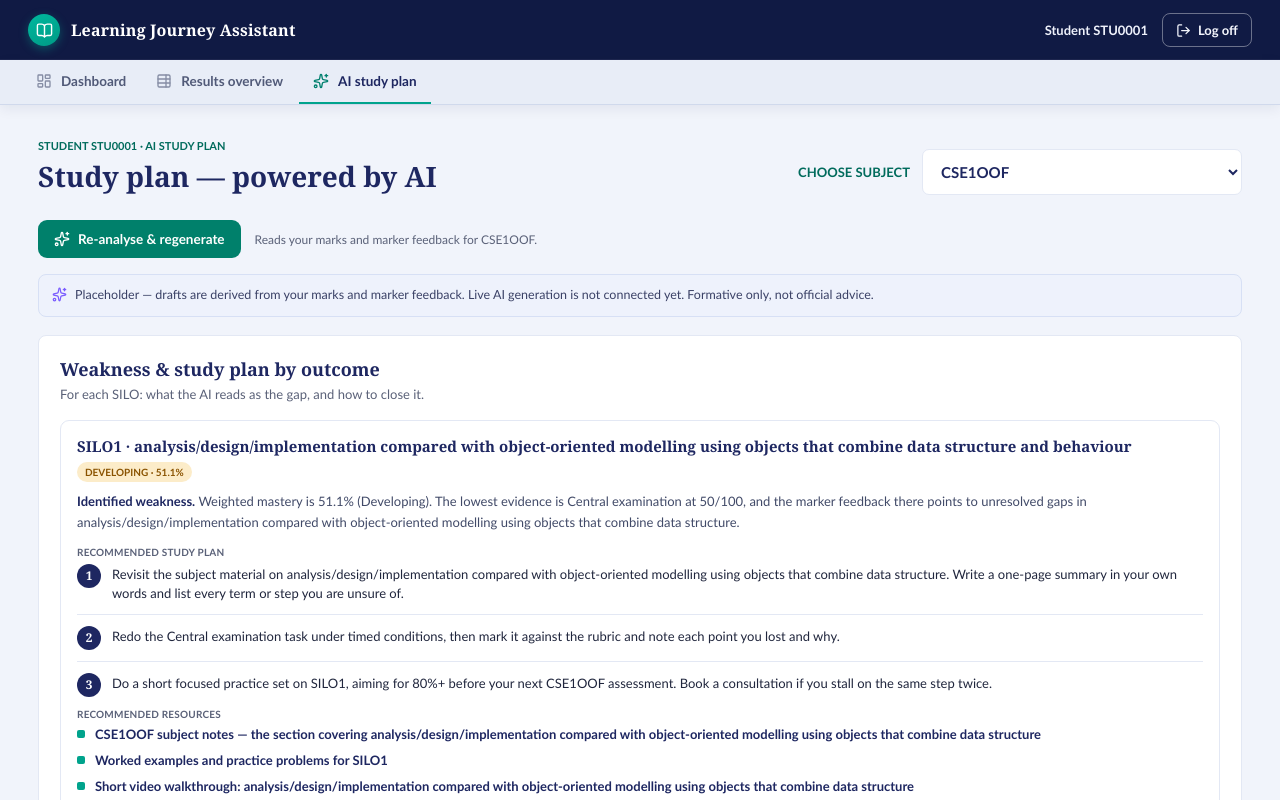
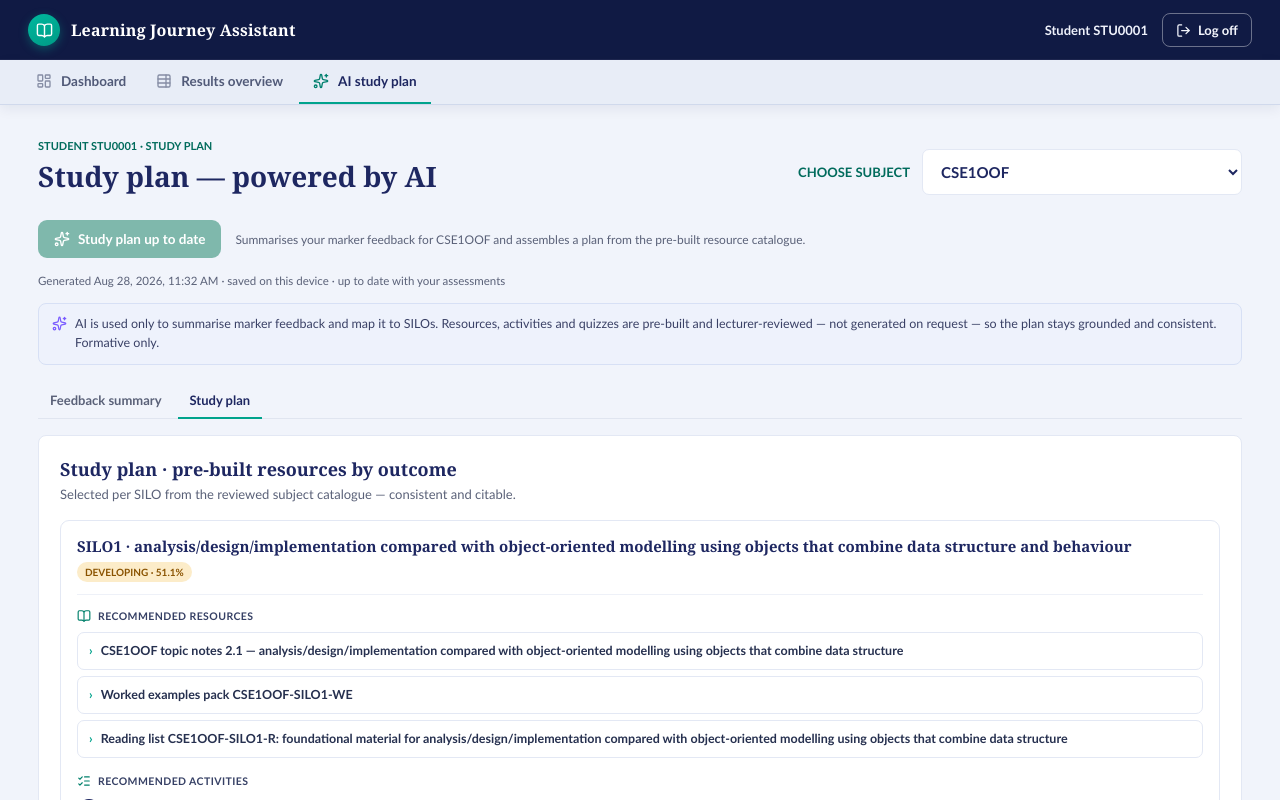
Before and after one commit to Kartik0219/learning-journey-assistant, a React (Vite) app in the folder frontend/: page /study-plan in a window 1280 px wide. Both pictures are taken after a click on the button "Analyse and generate study plan". Shown: the top 800 px of the page. Built offline with nearby package versions, Linux system fonts and the light colour scheme.

Commit message:
feat: enhance AI study plan functionality with feedback summarization and resource mapping

```diff
--- a/frontend/src/App.css
+++ b/frontend/src/App.css
@@ -62,9 +62,19 @@
 .generate-btn { align-items: center; background: #00806b; border: 0; border-radius: 9px; color: #fff; cursor: pointer; display: inline-flex; font: inherit; font-size: 13.5px; font-weight: 700; gap: 8px; padding: 11px 16px; transition: background .14s ease, transform .05s ease; }
 .generate-btn:hover:not(:disabled), .generate-btn:focus-visible:not(:disabled) { background: #006b5a; }
 .generate-btn:active:not(:disabled) { transform: translateY(1px); }
-.generate-btn:disabled { background: #7fb8ac; cursor: progress; }
+.generate-btn:disabled { background: #7fb8ac; cursor: not-allowed; }
 .generate-btn:focus-visible { outline: 2px solid #00c2a8; outline-offset: 2px; }
+.generate-btn--ghost { background: #fff; border: 1px solid #c9d3e8; color: #1e2761; }
+.generate-btn--ghost:hover:not(:disabled), .generate-btn--ghost:focus-visible:not(:disabled) { background: #f1f4fb; border-color: #00806b; }
+.generate-btn--ghost:disabled { background: #f4f6fb; border-color: #dfe4f0; color: #9aa1b8; }
 .generate-hint { color: #5a6178; font-size: 12px; }
+.generate-meta { color: #5a6178; font-size: 11.5px; margin: 0 0 16px; }
+.subtabs { border-bottom: 1px solid #e0e5f0; display: flex; gap: 4px; margin: 0 0 16px; }
+.subtab { background: transparent; border: 0; border-bottom: 2px solid transparent; color: #5a6178; cursor: pointer; font: inherit; font-size: 13px; font-weight: 700; margin-bottom: -1px; padding: 9px 12px; transition: color .12s ease, border-color .12s ease; }
+.subtab:hover:not(:disabled) { color: #1e2761; }
+.subtab[aria-selected="true"] { border-bottom-color: #00a38c; color: #1e2761; }
+.subtab:disabled { color: #aab1c4; cursor: not-allowed; }
+.subtab:focus-visible { outline: 2px solid #00a38c; outline-offset: -2px; }
 .plan-empty p { color: #5a6178; font-size: 13px; line-height: 1.6; margin: 0; }
 .plan-empty strong { color: #1e2761; }
 .ai-note { align-items: flex-start; background: #eef2fc; border: 1px solid #d7e0f5; border-radius: 8px; color: #3a4166; display: flex; font-size: 12.5px; gap: 8px; line-height: 1.5; margin: 0 0 18px; padding: 11px 13px; }
@@ -76,6 +86,27 @@
 .plan-weakness { color: #414a68; font-size: 13px; line-height: 1.6; margin: 0 0 13px; }
 .plan-weakness strong { color: #1e2761; }
 .plan-steps__label { color: #5a6178; font-size: 10px; font-weight: 800; letter-spacing: .02em; margin: 0 0 6px; text-transform: uppercase; }
+
+/* Study plan tab - icon-headed catalogue groups */
+.plan-card .plan-item__head { border-bottom: 1px solid #eef1f8; margin-bottom: 14px; padding-bottom: 12px; }
+.plan-group + .plan-group { margin-top: 16px; }
+.plan-group__head { align-items: center; color: #364065; display: flex; font-size: 10.5px; font-weight: 800; gap: 7px; letter-spacing: .04em; margin: 0 0 9px; text-transform: uppercase; }
+.plan-group__head svg { color: #00806b; flex: none; }
+.catalog-list { display: grid; gap: 6px; list-style: none; margin: 0; padding: 0; }
+.catalog-item { border: 1px solid #e3e8f4; border-radius: 7px; transition: background .12s ease, border-color .12s ease; }
+.catalog-item a { color: #26304f; display: flex; font-size: 12.5px; font-weight: 600; gap: 8px; line-height: 1.45; padding: 9px 11px; text-decoration: none; }
+.catalog-item a::before { color: #00a38c; content: '›'; flex: none; font-weight: 800; }
+.catalog-item:hover { background: #f2faf8; border-color: #bfe0d8; }
+.plan-group .steps li { padding: 8px 0; }
+.plan-group .steps li:first-child { padding-top: 2px; }
+
+/* .feedback-list is styled for the dark evidence card; re-theme it for the
+   light study-plan panel so the quoted feedback stays readable. */
+.plan-item .feedback-list details { background: #f3f5fb; border: 1px solid #e3e8f4; }
+.plan-item .feedback-list summary { color: #26304f; }
+.plan-item .feedback-list .fb-score { color: #5a6178; }
+.plan-item .feedback-list summary::after { border-color: #8a92ad; }
+.plan-item .feedback-list q { color: #333c58; }
 
 /* Four-band mastery colour coding (see band() in studentDashboard.ts). */
 .status.atRisk { background: #fbe1dd; color: #a3271c; }
--- a/frontend/src/data/studyPlan.ts
+++ b/frontend/src/data/studyPlan.ts
@@ -1,8 +1,19 @@
-// Placeholder "AI" study-plan generator. Derives a weakness reading and a set
-// of study actions for each SILO from the same weighted-mastery data and marker
-// feedback used elsewhere. No live model call yet.
+// Study-plan model for the "AI study plan" page.
+//
+// Design (per the project proposal): AI is used only for the cheap, low-risk
+// step of summarising marker feedback and mapping it to SILOs. The resources,
+// activities and quizzes are PRE-BUILT / lecturer-reviewed - selected per SILO,
+// never generated at request time - so outputs stay grounded, consistent and
+// reviewable. This module is a placeholder for that pipeline.
 import type { MasteryStatus } from './dashboard'
 import { studentDashboardSubjects } from './studentDashboard'
+
+export interface AssessmentFeedback {
+  name: string
+  score: number
+  weightPct: number
+  feedback: string
+}
 
 export interface SiloPlan {
   silo: string
@@ -10,9 +21,12 @@ export interface SiloPlan {
   masteryPercentage: number
   status: MasteryStatus
   statusLabel: string
+  feedbackSummary: string
   weakness: string
-  plan: string[]
+  assessments: AssessmentFeedback[]
   resources: string[]
+  activities: string[]
+  quizzes: string[]
 }
 
 function shortTopic(description: string): string {
@@ -21,33 +35,61 @@ function shortTopic(description: string): string {
 
 export const studyPlanSubjectCodes = Object.keys(studentDashboardSubjects)
 
+// Stable fingerprint of the assessment inputs for a subject (scores, weights,
+// feedback, SILO mapping). Regeneration is only offered when this changes.
+export function assessmentFingerprint(code: string): string {
+  const subject = studentDashboardSubjects[code]
+  if (!subject) return '0'
+  const parts: string[] = []
+  for (const outcome of subject.learningOutcomes) {
+    for (const a of outcome.assessments ?? []) {
+      parts.push(`${outcome.name}|${a.name}|${a.score}|${a.weightPct}|${a.feedback}`)
+    }
+  }
+  const str = parts.join('¶')
+  let hash = 5381
+  for (let i = 0; i < str.length; i += 1) hash = ((hash << 5) + hash + str.charCodeAt(i)) | 0
+  return String(hash >>> 0)
+}
+
+// Step 1 (AI, real time): condense the marker feedback for one SILO into a
+// short, plain-language read. Placeholder - no model call yet.
+function summariseFeedback(topic: string, items: AssessmentFeedback[]): string {
+  if (items.length === 0) return `No marker feedback yet references ${topic}.`
+  const lowest = [...items].sort((a, b) => a.score - b.score)[0]
+  return `Across ${items.length} assessment${items.length > 1 ? 's' : ''}, the feedback consistently flags ${topic} as needing more consistent application and clearer justification of decisions. The clearest signal is ${lowest.name} (${lowest.score}/100).`
+}
+
 export function buildStudyPlan(code: string): SiloPlan[] {
   const subject = studentDashboardSubjects[code]
   if (!subject) return []
 
-  return subject.learningOutcomes.map((outcome) => {
+  return subject.learningOutcomes.map((outcome, siloIndex) => {
     const [siloId, ...rest] = outcome.name.split(' · ')
     const description = rest.join(' · ')
     const topic = shortTopic(description)
-    const weakest = [...(outcome.assessments ?? [])].sort((a, b) => a.score - b.score)[0]
+    const assessments: AssessmentFeedback[] = [...(outcome.assessments ?? [])]
+      .sort((a, b) => a.score - b.score)
+      .map((a) => ({ name: a.name, score: a.score, weightPct: a.weightPct, feedback: a.feedback }))
 
-    const weakness = weakest
-      ? `Weighted mastery is ${outcome.masteryPercentage}% (${outcome.statusLabel}). The lowest evidence is ${weakest.name} at ${weakest.score}/100, and the marker feedback there points to unresolved gaps in ${topic}.`
-      : `Weighted mastery is ${outcome.masteryPercentage}% (${outcome.statusLabel}); there is not yet enough assessment evidence for a detailed read.`
+    const feedbackSummary = summariseFeedback(topic, assessments)
+    const weakness = `Weighted mastery ${outcome.masteryPercentage}% (${outcome.statusLabel}). Mapped weakness: applying and explaining ${topic}.`
 
-    const plan = [
-      `Revisit the subject material on ${topic}. Write a one-page summary in your own words and list every term or step you are unsure of.`,
-      weakest
-        ? `Redo the ${weakest.name} task under timed conditions, then mark it against the rubric and note each point you lost and why.`
-        : `Work through past questions covering ${siloId} and self-mark against the rubric.`,
-      `Do a short focused practice set on ${siloId}, aiming for 80%+ before your next ${code} assessment. Book a consultation if you stall on the same step twice.`,
+    // Step 3: select pre-built items for this SILO from the subject catalogue.
+    const ref = `${code}-${siloId}`
+    const resources = [
+      `${code} topic notes ${siloIndex + 2}.1 — ${topic}`,
+      `Worked examples pack ${ref}-WE`,
+      `Reading list ${ref}-R: foundational material for ${topic}`,
     ]
-
-    const resources = [
-      `${code} subject notes — the section covering ${topic}`,
-      `Worked examples and practice problems for ${siloId}`,
-      `Short video walkthrough: ${topic}`,
-      `Study strategy: spaced practice and self-testing on ${siloId}`,
+    const activities = [
+      `Guided practice ${ref}-A1: rework a past task on ${topic} against the rubric`,
+      `Concept check ${ref}-A2: explain ${topic} in your own words, then compare with the model answer`,
+      `Peer review ${ref}-A3: mark a sample response for ${topic} and justify the grade`,
+    ]
+    const quizzes = [
+      `Adaptive quiz ${ref}-Q1 — ${topic} (10 items, difficulty adjusts to your answers)`,
+      `Retrieval quiz ${ref}-Q2 — mixed ${siloId} questions (spaced over two weeks)`,
     ]
 
     return {
@@ -56,9 +98,12 @@ export function buildStudyPlan(code: string): SiloPlan[] {
       masteryPercentage: outcome.masteryPercentage,
       status: outcome.status,
       statusLabel: outcome.statusLabel,
+      feedbackSummary,
       weakness,
-      plan,
+      assessments,
       resources,
+      activities,
+      quizzes,
     }
   })
 }
--- /dev/null
+++ b/frontend/src/data/studyPlanStore.ts
@@ -0,0 +1,47 @@
+// Persists the generated study plan per subject so the result is stable across
+// visits. The page loads any saved snapshot first and only re-runs when the
+// user asks (and only offers "regenerate" when the assessment data has changed).
+// Stored per browser (localStorage).
+import type { SiloPlan } from './studyPlan'
+
+const STORAGE_KEY = 'ljas.studyPlan.v2'
+
+export interface StudyPlanSnapshot {
+  subjectCode: string
+  generatedAt: string
+  sourceFingerprint: string
+  plans: SiloPlan[]
+}
+
+type SnapshotMap = Record<string, StudyPlanSnapshot>
+
+function readAll(): SnapshotMap {
+  try {
+    const raw = window.localStorage.getItem(STORAGE_KEY)
+    if (!raw) return {}
+    const parsed = JSON.parse(raw)
+    return parsed && typeof parsed === 'object' ? (parsed as SnapshotMap) : {}
+  } catch {
+    return {}
+  }
+}
+
+function writeAll(map: SnapshotMap): void {
+  try {
+    window.localStorage.setItem(STORAGE_KEY, JSON.stringify(map))
+  } catch {
+    // storage unavailable / full - a non-persisted session still works
+  }
+}
+
+export function loadSnapshot(subjectCode: string): StudyPlanSnapshot | null {
+  const snap = readAll()[subjectCode]
+  if (!snap || !Array.isArray(snap.plans) || typeof snap.generatedAt !== 'string') return null
+  return snap
+}
+
+export function saveSnapshot(snapshot: StudyPlanSnapshot): void {
+  const map = readAll()
+  map[snapshot.subjectCode] = snapshot
+  writeAll(map)
+}
--- a/frontend/src/pages/StudyPlanPage.tsx
+++ b/frontend/src/pages/StudyPlanPage.tsx
@@ -1,30 +1,79 @@
 import { useEffect, useRef, useState } from 'react'
-import { Sparkles } from 'lucide-react'
+import { BookOpen, Brain, ListChecks, Sparkles } from 'lucide-react'
 import { studentDashboardId, studentDashboardSubjects } from '../data/studentDashboard'
-import { buildStudyPlan, studyPlanSubjectCodes } from '../data/studyPlan'
+import { assessmentFingerprint, buildStudyPlan, studyPlanSubjectCodes, type SiloPlan } from '../data/studyPlan'
+import { loadSnapshot, saveSnapshot } from '../data/studyPlanStore'
+
+type Stage = 'idle' | 'working' | 'ready'
+
+function formatWhen(iso: string | null): string {
+  if (!iso) return ''
+  const date = new Date(iso)
+  return Number.isNaN(date.getTime()) ? '' : date.toLocaleString([], { dateStyle: 'medium', timeStyle: 'short' })
+}
 
 export function StudyPlanPage() {
   const [subjectCode, setSubjectCode] = useState(studyPlanSubjectCodes[0])
-  const [status, setStatus] = useState<'idle' | 'analysing' | 'ready'>('idle')
+  const [stage, setStage] = useState<Stage>('idle')
+  const [tab, setTab] = useState<'summary' | 'plan'>('summary')
+  const [plans, setPlans] = useState<SiloPlan[]>([])
+  const [generatedAt, setGeneratedAt] = useState<string | null>(null)
+  const [savedFingerprint, setSavedFingerprint] = useState<string | null>(null)
   const timer = useRef<number | undefined>(undefined)
-  const plans = buildStudyPlan(subjectCode)
 
-  // Any subject change invalidates the current plan - ask the user to re-run.
+  const currentFingerprint = assessmentFingerprint(subjectCode)
+  const isStale = savedFingerprint !== currentFingerprint
+
+  // Load any saved snapshot for this subject before doing anything else.
   useEffect(() => {
-    setStatus('idle')
+    window.clearTimeout(timer.current)
+    const saved = loadSnapshot(subjectCode)
+    if (saved) {
+      setPlans(saved.plans)
+      setGeneratedAt(saved.generatedAt)
+      setSavedFingerprint(saved.sourceFingerprint)
+      setStage('ready')
+      setTab('plan')
+    } else {
+      setPlans([])
+      setGeneratedAt(null)
+      setSavedFingerprint(null)
+      setStage('idle')
+      setTab('summary')
+    }
     return () => window.clearTimeout(timer.current)
   }, [subjectCode])
 
-  function handleGenerate() {
-    setStatus('analysing')
+  function run() {
     window.clearTimeout(timer.current)
-    // Placeholder: simulate the analysis pass. No live model call yet.
-    timer.current = window.setTimeout(() => setStatus('ready'), 900)
+    setStage('working')
+    // Placeholder: one pass = AI summarises + maps feedback, then the plan is
+    // assembled from the pre-built catalogue. No live model call yet.
+    timer.current = window.setTimeout(() => {
+      const fresh = buildStudyPlan(subjectCode)
+      const now = new Date().toISOString()
+      setPlans(fresh)
+      setGeneratedAt(now)
+      setSavedFingerprint(currentFingerprint)
+      setStage('ready')
+      setTab('plan')
+      saveSnapshot({ subjectCode, generatedAt: now, sourceFingerprint: currentFingerprint, plans: fresh })
+    }, 1000)
   }
+
+  const ready = stage === 'ready'
+  const canRun = stage !== 'working' && (stage === 'idle' || isStale)
+  const buttonLabel = stage === 'working'
+    ? 'Analysing…'
+    : !ready
+      ? 'Analyse and generate study plan'
+      : isStale
+        ? 'Regenerate study plan'
+        : 'Study plan up to date'
 
   return <main className="dashboard" id="study-plan">
     <header className="dashboard-header results-header">
-      <div><p className="eyebrow">Student {studentDashboardId} · AI study plan</p><h1>Study plan — powered by AI</h1></div>
+      <div><p className="eyebrow">Student {studentDashboardId} · study plan</p><h1>Study plan — powered by AI</h1></div>
       <div className="header-actions">
         <label className="subject-picker results-subject-picker"><span className="picker-label">Choose subject</span><select value={subjectCode} onChange={(event) => setSubjectCode(event.target.value)}>{studyPlanSubjectCodes.map((code) => <option value={code} key={code}>{studentDashboardSubjects[code].label}</option>)}</select></label>
       </div>
@@ -32,31 +81,60 @@ export function StudyPlanPage() {
     </header>
 
     <div className="generate-row">
-      <button className="generate-btn" type="button" onClick={handleGenerate} disabled={status === 'analysing'}>
+      <button className="generate-btn" type="button" onClick={run} disabled={!canRun}>
         <Sparkles size={16} aria-hidden="true" />
-        {status === 'analysing' ? 'Analysing…' : status === 'ready' ? 'Re-analyse & regenerate' : 'Analyse and generate study plan'}
+        {buttonLabel}
       </button>
-      <span className="generate-hint">Reads your marks and marker feedback for {subjectCode}.</span>
+      <span className="generate-hint">Summarises your marker feedback for {subjectCode} and assembles a plan from the pre-built resource catalogue.</span>
     </div>
 
-    <p className="ai-note"><Sparkles size={15} aria-hidden="true" /> Placeholder — drafts are derived from your marks and marker feedback. Live AI generation is not connected yet. Formative only, not official advice.</p>
+    {generatedAt && <p className="generate-meta">Generated {formatWhen(generatedAt)} · saved on this device · {isStale ? 'new assessment data available — regenerate to refresh' : 'up to date with your assessments'}</p>}
 
-    {status === 'idle' && <section className="panel plan-empty"><p>No study plan yet. Select a subject and choose <strong>Analyse and generate study plan</strong>.</p></section>}
+    <p className="ai-note"><Sparkles size={15} aria-hidden="true" /> AI is used only to summarise marker feedback and map it to SILOs. Resources, activities and quizzes are pre-built and lecturer-reviewed — not generated on request — so the plan stays grounded and consistent. Formative only.</p>
 
-    {status === 'analysing' && <section className="panel plan-empty"><p>Analysing {subjectCode} results and feedback across every SILO…</p></section>}
+    {stage === 'idle' && <section className="panel plan-empty"><p>Nothing generated yet. Choose <strong>Analyse and generate study plan</strong> to summarise your feedback and build a plan.</p></section>}
+    {stage === 'working' && <section className="panel plan-empty"><p>Summarising {subjectCode} feedback, mapping it to each SILO, and assembling the plan…</p></section>}
 
-    {status === 'ready' && <section className="panel">
-      <div className="panel-heading"><h2>Weakness &amp; study plan by outcome</h2><p>For each SILO: what the AI reads as the gap, and how to close it.</p></div>
+    {ready && <>
+      <div className="subtabs" role="tablist" aria-label="Study plan sections">
+        <button className="subtab" type="button" role="tab" id="tab-summary" aria-controls="panel-summary" aria-selected={tab === 'summary'} onClick={() => setTab('summary')}>Feedback summary</button>
+        <button className="subtab" type="button" role="tab" id="tab-plan" aria-controls="panel-plan" aria-selected={tab === 'plan'} onClick={() => setTab('plan')}>Study plan</button>
+      </div>
+
+      {tab === 'summary' && <section className="panel" role="tabpanel" id="panel-summary" aria-labelledby="tab-summary">
+        <div className="panel-heading"><h2>Feedback summary by outcome</h2><p>AI-summarised marker feedback, mapped to each SILO. Expand a row for the source comments.</p></div>
         <ol className="plan-list">
           {plans.map((item) => <li className="plan-item" key={item.siloId}>
             <div className="plan-item__head"><span className="plan-silo">{item.silo}</span><span className={`status ${item.status}`}>{item.statusLabel} · {item.masteryPercentage}%</span></div>
-          <p className="plan-weakness"><strong>Identified weakness. </strong>{item.weakness}</p>
-          <div className="plan-steps"><p className="plan-steps__label">Recommended study plan</p><ol className="steps">{item.plan.map((step, index) => <li key={index}><span>{index + 1}</span><p>{step}</p></li>)}</ol></div>
-          <div className="plan-steps"><p className="plan-steps__label">Recommended resources</p><ul className="resources">{item.resources.map((resource) => <li key={resource}><span aria-hidden="true" /><a href="#resources">{resource}</a></li>)}</ul></div>
+            <p className="plan-weakness"><strong>Summary. </strong>{item.feedbackSummary}</p>
+            <p className="plan-weakness"><strong>Mapped weakness. </strong>{item.weakness}</p>
+            <div className="plan-steps"><p className="plan-steps__label">Source feedback</p><ul className="feedback-list">{item.assessments.map((a) => <li key={a.name}><details><summary><span className="fb-title">{a.name} · {a.weightPct}%</span><span className="fb-score">{a.score}/100</span></summary><q>{a.feedback}</q></details></li>)}</ul></div>
           </li>)}
         </ol>
       </section>}
 
-    <footer>AI-assisted draft for {studentDashboardId}. Review with your teacher before relying on it.</footer>
+      {tab === 'plan' && <section className="panel" role="tabpanel" id="panel-plan" aria-labelledby="tab-plan">
+        <div className="panel-heading"><h2>Study plan · pre-built resources by outcome</h2><p>Selected per SILO from the reviewed subject catalogue — consistent and citable.</p></div>
+        <ol className="plan-list">
+          {plans.map((item) => <li className="plan-item plan-card" key={item.siloId}>
+            <div className="plan-item__head"><span className="plan-silo">{item.silo}</span><span className={`status ${item.status}`}>{item.statusLabel} · {item.masteryPercentage}%</span></div>
+            <div className="plan-group">
+              <p className="plan-group__head"><BookOpen size={14} aria-hidden="true" />Recommended resources</p>
+              <ul className="catalog-list">{item.resources.map((resource) => <li className="catalog-item" key={resource}><a href="#resources">{resource}</a></li>)}</ul>
+            </div>
+            <div className="plan-group">
+              <p className="plan-group__head"><ListChecks size={14} aria-hidden="true" />Recommended activities</p>
+              <ol className="steps">{item.activities.map((activity, index) => <li key={index}><span>{index + 1}</span><p>{activity}</p></li>)}</ol>
+            </div>
+            <div className="plan-group">
+              <p className="plan-group__head"><Brain size={14} aria-hidden="true" />Adaptive quizzes</p>
+              <ul className="catalog-list">{item.quizzes.map((quiz) => <li className="catalog-item" key={quiz}><a href="#quizzes">{quiz}</a></li>)}</ul>
+            </div>
+          </li>)}
+        </ol>
+      </section>}
+    </>}
+
+    <footer>Feedback summary is AI-assisted; resources, activities and quizzes are pre-built. Saved locally so it stays consistent between visits.</footer>
   </main>
 }
```
Lines whose indentation alone changed are shown as unchanged.
